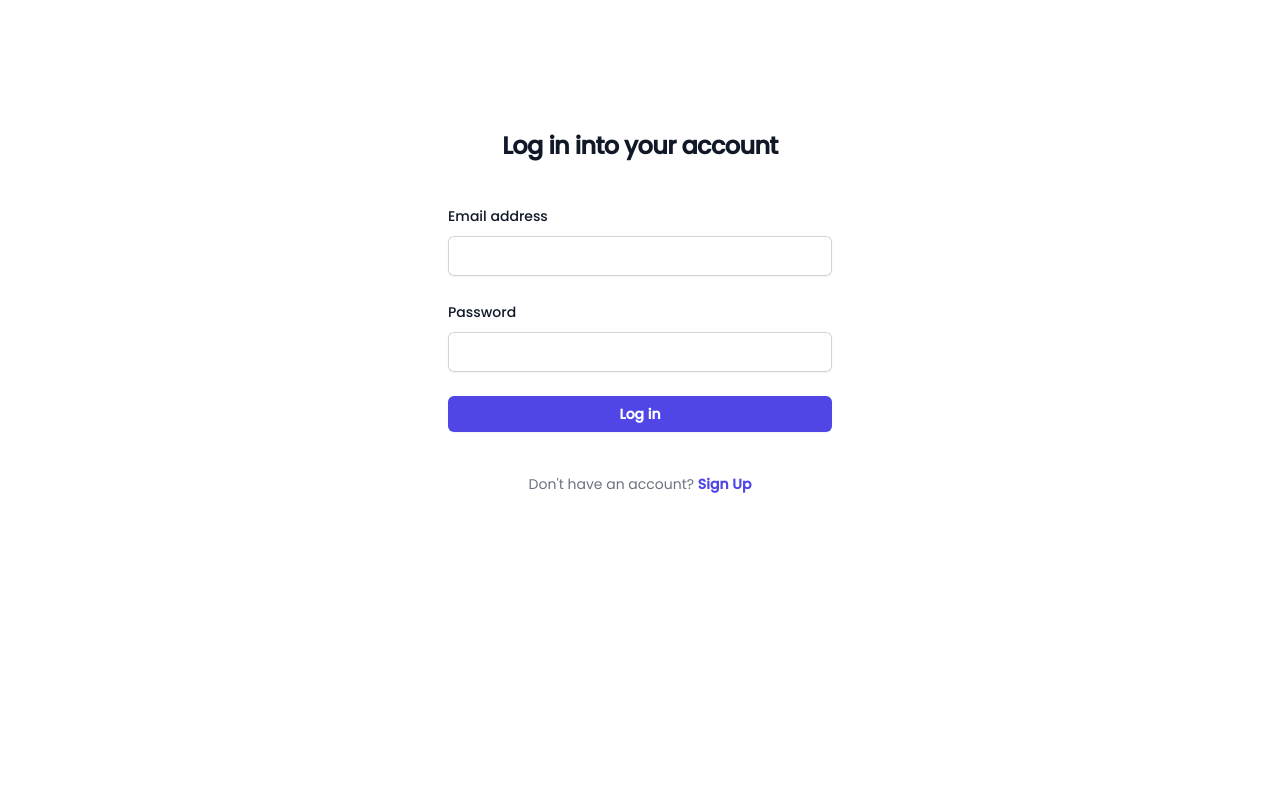
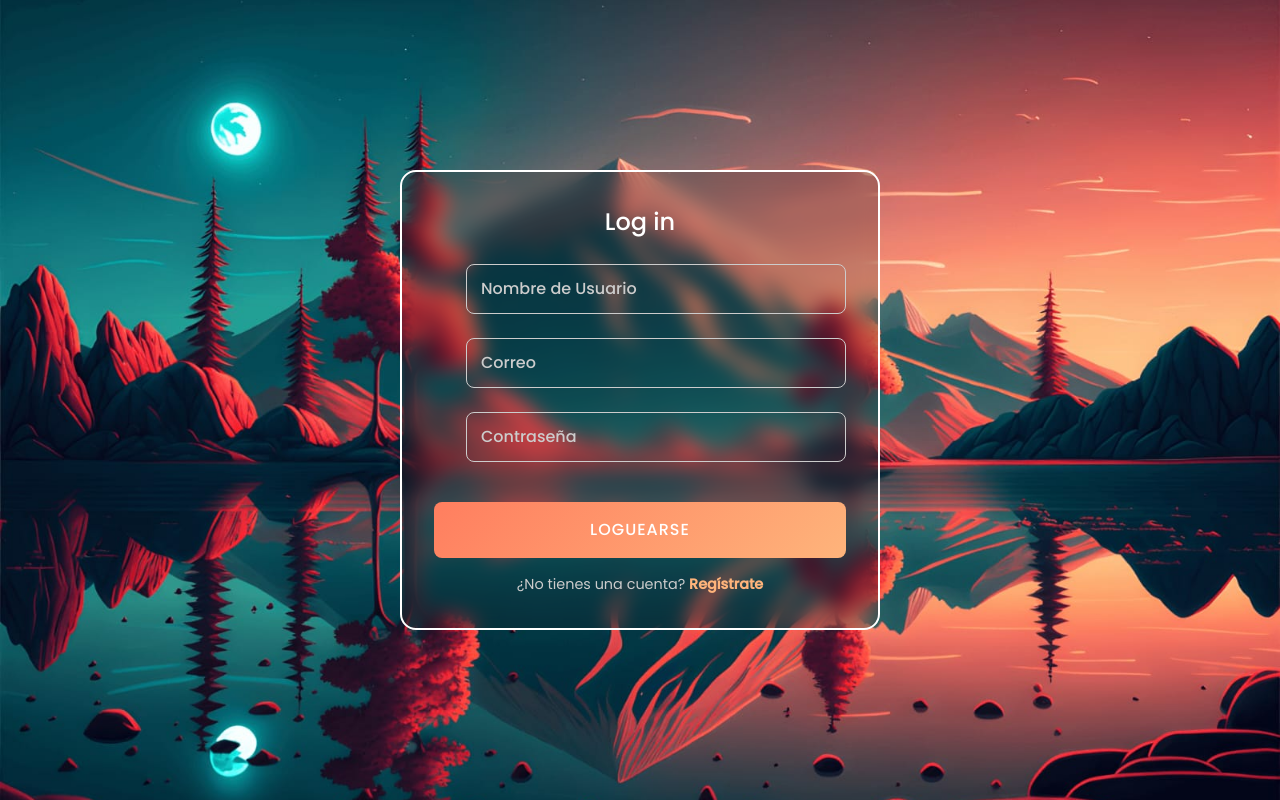
Before and after one commit to Draxton27/MercaditoUam-Frontend, a React (Create React App) app: page / in a window 1280 px wide. Built offline with nearby package versions, Linux system fonts and the light colour scheme.

Commit message:
Finished login and register

```diff
--- a/src/pages/Login.js
+++ b/src/pages/Login.js
@@ -1,25 +1,15 @@
-import { useState, useEffect } from "react";
+import { useState } from "react";
 import { Link, useNavigate } from "react-router-dom";
-import useStore from "../useStore";
-import { ToastContainer, toast } from 'react-toastify';
+import { ToastContainer, toast } from "react-toastify";
 import "react-toastify/dist/ReactToastify.css";
-import Cookies from "js-cookie";
-
-const entry = {
-  id: "",
-  email: "",
-  password: "",
-  notes: []
-};
 
 export default function Login() {
-  const { password, setPassword, clearError } = useStore();
-  const [email, setEmail] = useState('');
+  const [username, setUsername] = useState("");
+  const [email, setEmail] = useState("");
+  const [password, setPassword] = useState("");
   const navigate = useNavigate();
-  const [isRedirecting, setIsRedirecting] = useState(false); // State to manage redirection and prevent loops
 
-  // Function to show error notifications
-  const notify = (message) => {
+  const notify = (message) =>
     toast(message, {
       position: "top-center",
       autoClose: 3000,
@@ -30,148 +20,115 @@ export default function Login() {
       progress: undefined,
       theme: "light",
     });
-  };
 
-  // Check for JWT in cookies and validate it with the backend
-  useEffect(() => {
-    const jwt = Cookies.get('jwt');
-    if (jwt && !isRedirecting) {  // Proceed only if there's no ongoing redirection
-      setIsRedirecting(true);  // Mark as redirecting to prevent multiple redirections
-      fetch("http://localhost:26417/api/auth/tokeninfo", {
-        method: "GET",
-        credentials: "include",
-        headers: {
-          'Authorization': `Bearer ${jwt}`
-        }
-      })
-      .then(response => {
-        if (!response.ok) {
-          throw new Error("Invalid JWT");
-        }
-        return response.json();
-      })
-      .then(data => {
-        if (data.userId) {
-          navigate('/tasks');  // Redirect to tasks if JWT is valid
-        } else {
-          notify("Invalid session. Please log in again.");
-          Cookies.remove('jwt');
-          setIsRedirecting(false);  // Reset redirecting state if redirection is not needed
-        }
-      })
-      .catch(error => {
-        Cookies.remove('jwt');
-        notify("Error validating session. Please log in again.");
-        setIsRedirecting(false);  // Reset redirecting state on error
-      });
-    }
-  }, [navigate, isRedirecting]);
-
-  // Handle form submission for login
   const handleSubmit = async (event) => {
     event.preventDefault();
 
-    entry.email = email;
-    entry.password = password;
-
-    clearError();  // Clear previous errors
-
-    const url = "http://localhost:26417/api/auth/login";
-
     try {
-      const response = await fetch(url, {
-        method: 'POST',
+      const response = await fetch("http://localhost:26417/api/auth/login", {
+        method: "POST",
         headers: {
-          'Content-Type': 'application/json'
+          "Content-Type": "application/json",
         },
-        credentials: "include",  // Ensure cookies are included in the request
-        body: JSON.stringify(entry),  // Send email and password to the backend
+        credentials: "include",
+        body: JSON.stringify({ username, email, password }),
       });
 
       if (response.ok) {
-        const data = await response.json();
-        //Cookies.set('jwt', data.token, { secure: false, sameSite: 'strict' });  // Store the JWT in cookies
-        navigate('/tasks');  // Redirect to tasks on successful login
+        notify("Logged in successfully!");
+        navigate("/tasks");
       } else {
         const errorData = await response.json();
-        notify(`Error: ${errorData.message}`);  // Notify the user if there's an error
+        notify(`Error: ${errorData.message}`);
       }
     } catch (error) {
-      notify("ERROR");  // Notify the user if the request fails
-    } finally {
-      setPassword('');  // Clear the password field
+      notify("An error occurred. Please try again.");
     }
-  }
+  };
 
   return (
-    <>
-      <div className="flex min-h-full flex-1 flex-col justify-center px-6 py-12 lg:px-8">
-        <div className="sm:mx-auto sm:w-full sm:max-w-sm">
-          <img
-            className="mx-auto h-10 w-auto"
-          />
-          <h2 className="mt-10 text-center text-2xl font-bold leading-9 tracking-tight text-gray-900">
-            Log in into your account
-          </h2>
-        </div>
+    <div className="login">
+      <img
+        src="../background-image.jpg"
+        alt="login background"
+        className="login__img"
+      />
+      <ToastContainer />
 
-        <div className="mt-10 sm:mx-auto sm:w-full sm:max-w-sm">
-          <form method="POST" className="space-y-6" onSubmit={handleSubmit}>
-            <div>
-              <label htmlFor="email" className="block text-sm font-medium leading-6 text-gray-900">
-                Email address
+      <div className="register-container">
+        <form className="container right-box" onSubmit={handleSubmit}>
+          <h2 className="login__title">Log in</h2>
+
+          {/* Username */}
+          <div className="login__box">
+            <div className="login__box-input">
+              <input
+                type="text"
+                name="username"
+                id="username"
+                value={username}
+                onChange={(e) => setUsername(e.target.value)}
+                required
+                className="login__input"
+                placeholder=" "
+              />
+              <label htmlFor="username" className="login__label">
+                Nombre de Usuario
               </label>
-              <div className="mt-2">
-                <input
-                  id="email"
-                  name="email"
-                  type="email"
-                  required
-                  autoComplete="email"
-                  value={email}
-                  onChange={(e) => setEmail(e.target.value)}
-                  className="block w-full rounded-md border-0 px-3.5 py-2 text-gray-900 shadow-sm ring-1 ring-inset ring-gray-300 placeholder:text-gray-400 focus:ring-2 focus:ring-inset focus:ring-indigo-600 sm:text-sm sm:leading-6"
-                />
-              </div>
             </div>
+          </div>
 
-            <div>
-              <div className="flex items-center justify-between">
-                <label htmlFor="password" className="block text-sm font-medium leading-6 text-gray-900">
-                  Password
-                </label>
-              </div>
-              <div className="mt-2">
-                <input
-                  id="password"
-                  name="password"
-                  type="password"
-                  required
-                  autoComplete="current-password"
-                  value={password}
-                  onChange={(e) => setPassword(e.target.value)}
-                  className="block w-full rounded-md border-0 px-3.5 py-2 text-gray-900 shadow-sm ring-1 ring-inset ring-gray-300 placeholder:text-gray-400 focus:ring-2 focus:ring-inset focus:ring-indigo-600 sm:text-sm sm:leading-6"
-                />
-              </div>
+          {/* Email */}
+          <div className="login__box">
+            <div className="login__box-input">
+              <input
+                type="email"
+                name="email"
+                id="email"
+                value={email}
+                onChange={(e) => setEmail(e.target.value)}
+                required
+                className="login__input"
+                placeholder=" "
+              />
+              <label htmlFor="email" className="login__label">
+                Correo
+              </label>
             </div>
+          </div>
 
-            <div>
-              <button
-                type="submit"
-                className="flex w-full justify-center rounded-md bg-indigo-600 px-3 py-1.5 text-sm font-semibold leading-6 text-white shadow-sm hover:bg-indigo-500 focus-visible:outline focus-visible:outline-2 focus-visible:outline-offset-2 focus-visible:outline-indigo-600"
-              >
-                Log in
-              </button>
+          {/* Password */}
+          <div className="login__box">
+            <div className="login__box-input">
+              <input
+                type="password"
+                name="password"
+                id="password"
+                value={password}
+                onChange={(e) => setPassword(e.target.value)}
+                required
+                className="login__input"
+                placeholder=" "
+              />
+              <label htmlFor="password" className="login__label">
+                Contraseña
+              </label>
             </div>
-          </form>
+          </div>
 
-          <p className="mt-10 text-center text-sm text-gray-500">
-            Don't have an account?{' '}
-            <Link to='/auth/register' className="font-semibold leading-6 text-indigo-600 hover:text-indigo-500">Sign Up</Link>
+          {/* Submit Button */}
+          <button type="submit" className="login__button">
+            Loguearse
+          </button>
+
+          <p className="login__register">
+            ¿No tienes una cuenta?{" "}
+            <Link to="/auth/register" className="login__link">
+              Regístrate
+            </Link>
           </p>
-          <ToastContainer />
-        </div>
+        </form>
       </div>
-    </>
+    </div>
   );
 }
--- a/src/pages/Register.js
+++ b/src/pages/Register.js
@@ -7,13 +7,14 @@ import 'react-toastify/dist/ReactToastify.css';
 export default function Register() {
   const [formData, setFormData] = useState({
     email: "",
-    username: "", // Nuevo campo
+    username: "",
     cif: "",
     phoneNumber: "",
     description: "",
     password: "",
     confirmPassword: "",
   });
+  const [profilePicture, setProfilePicture] = useState(null); // Para manejar la foto
   const navigate = useNavigate();
   const notify = (message) => toast(message);
   const [showPassword, setShowPassword] = useState(false);
@@ -27,6 +28,10 @@ export default function Register() {
     }));
   };
 
+  const handleFileChange = (e) => {
+    setProfilePicture(e.target.files[0]); // Asignar la foto seleccionada
+  };
+
   const togglePasswordVisibility = () => setShowPassword(!showPassword);
   const toggleConfirmPasswordVisibility = () =>
     setShowConfirmPassword(!showConfirmPassword);
@@ -34,22 +39,23 @@ export default function Register() {
   const handleSubmit = async (event) => {
     event.preventDefault();
 
-    const entry = {
-      email: formData.email,
-      username: formData.username, // Incluye el nuevo campo
-      password: formData.password,
-      cif: formData.cif,
-      phoneNumber: formData.phoneNumber,
-      description: formData.description,
-      profilePicture: "",
-    };
+    const entry = new FormData(); // Usar FormData para enviar archivos
+    entry.append("email", formData.email);
+    entry.append("username", formData.username);
+    entry.append("password", formData.password);
+    entry.append("cif", formData.cif);
+    entry.append("phoneNumber", formData.phoneNumber);
+    entry.append("description", formData.description);
+    if (profilePicture) {
+      entry.append("profilePicture", profilePicture); // Adjuntar la foto si existe
+    }
 
-    if (!/^\d{8}$/.test(entry.cif)) {
+    if (!/^\d{8}$/.test(formData.cif)) {
       notify("El CIF debe de tener 8 dígitos.");
       return;
     }
 
-    if (!/^\d{8}$/.test(entry.phoneNumber)) {
+    if (!/^\d{8}$/.test(formData.phoneNumber)) {
       notify("El número telefónico debe de tener 8 dígitos.");
       return;
     }
@@ -67,15 +73,11 @@ export default function Register() {
     try {
       const response = await fetch('http://localhost:26417/api/auth/register', {
         method: 'POST',
-        headers: {
-          'Content-Type': 'application/json',
-        },
-        credentials: "include",
-        body: JSON.stringify(entry),
+        body: entry, // Enviar FormData
       });
 
       if (response.ok) {
-        notify('User registered successfully! 🎉');
+        notify('Usuario registrado exitosamente 🎉');
         navigate('/'); // Redirige al menú principal
       } else {
         const errorData = await response.json();
@@ -273,6 +275,20 @@ export default function Register() {
             </div>
           </div>
 
+          {/* Profile Picture */}
+          <div className="login__box">
+            <i className="ri-image-line login__icon"></i>
+            <div className="login__box-input">
+              <input
+                type="file"
+                accept="image/*"
+                onChange={handleFileChange}
+                className="login__input"
+              />
+              <label className="login__label">Foto de Perfil</label>
+            </div>
+          </div>
+
           {/* Botón */}
           <button type="submit" className="login__button">
             Registrar
```
